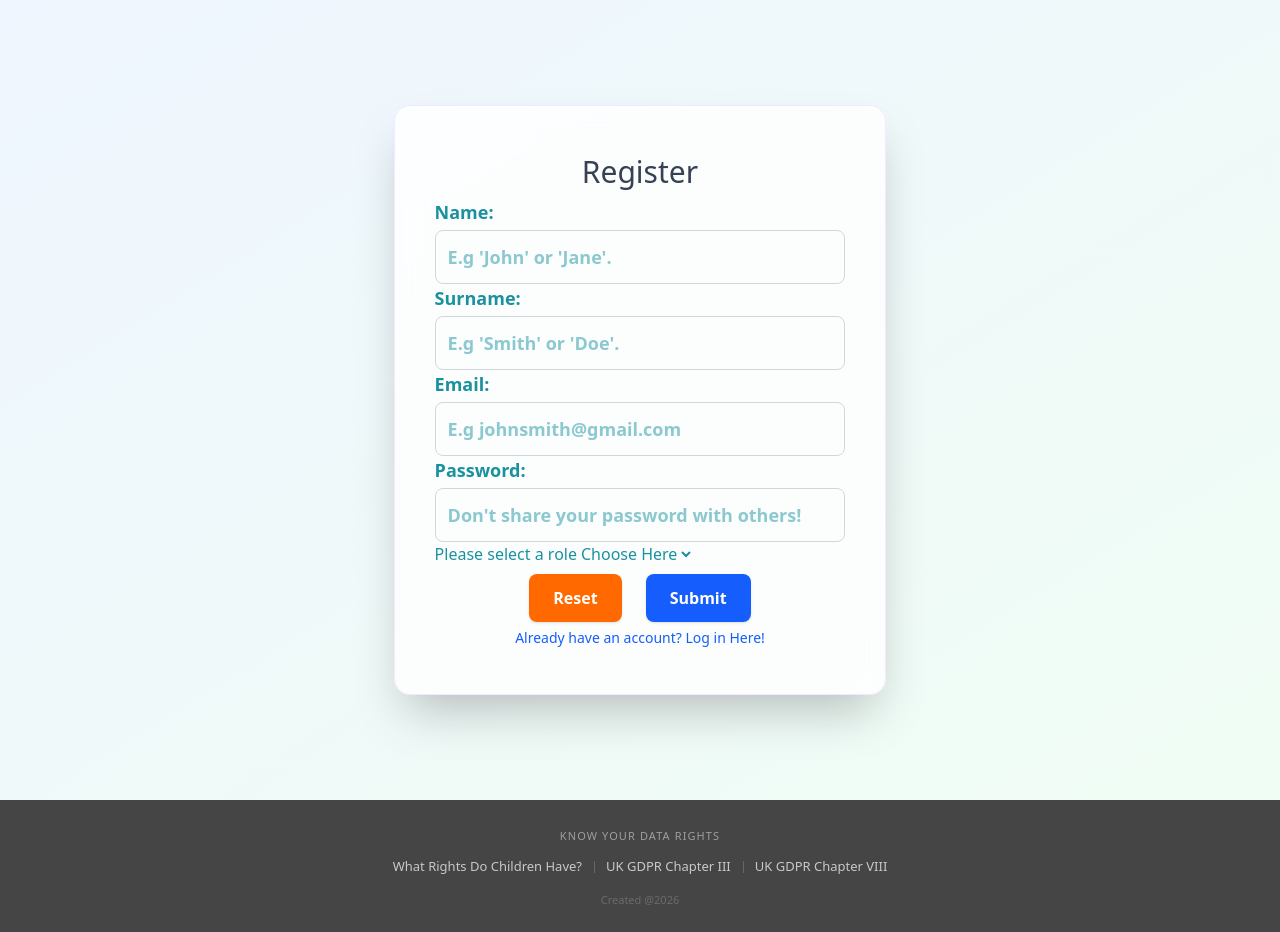
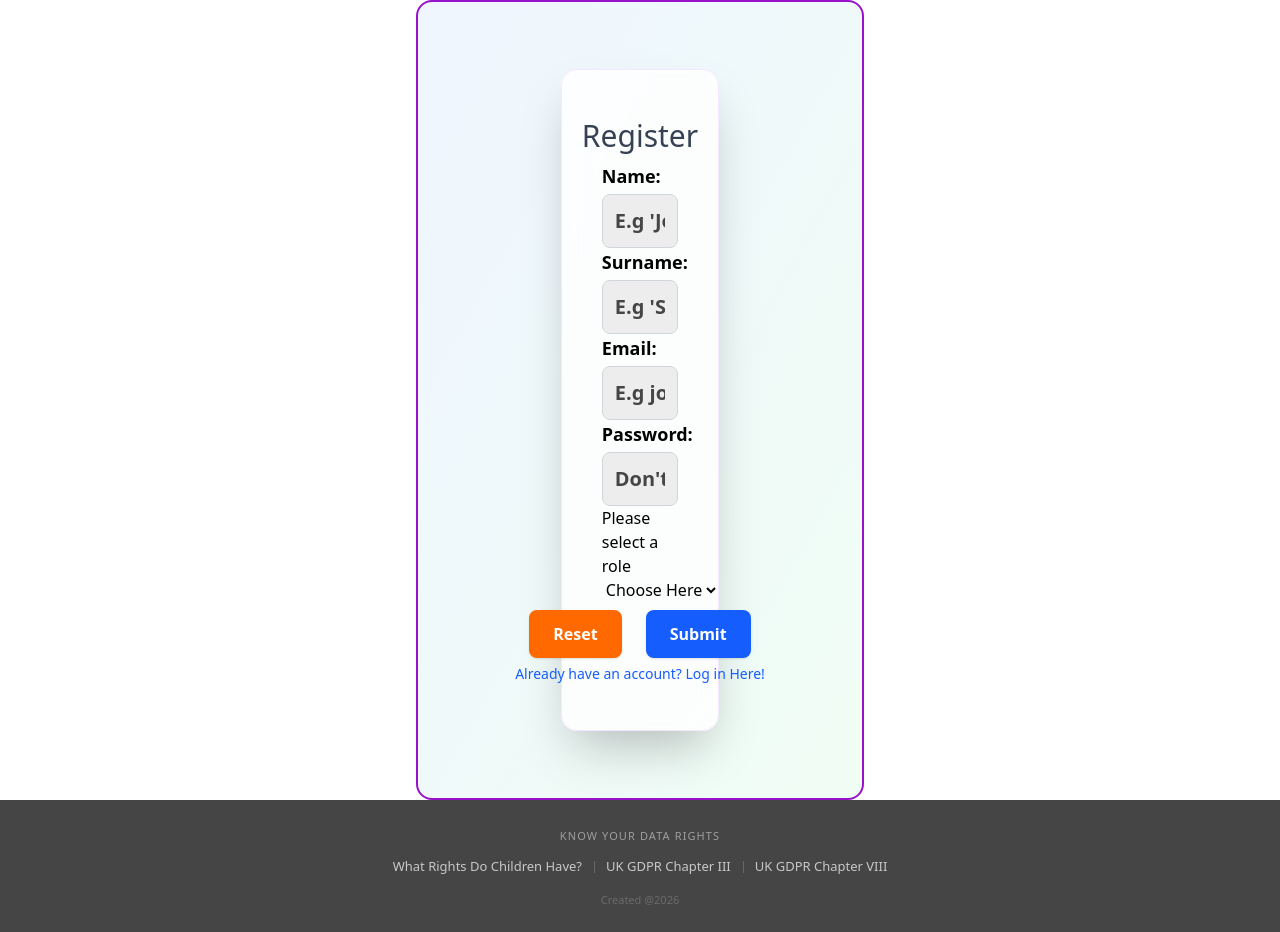
Before and after one commit to HarveyL101/maths_app, a React (Vite) app in the folder client/: page /register in a window 1280 px wide. Built offline with nearby package versions, Linux system fonts and the light colour scheme.

Commit message:
Refactor of 'form' components UI, much more finished. Still suffering fro mvertical height issue tho

```diff
--- a/client/src/styles/base.css
+++ b/client/src/styles/base.css
@@ -8,52 +8,165 @@
     --bg: dark;
     --text: light;
   }
-  .form-container {
-    @apply text-turquoise;
+
+
+  .form-wrapper {
+    @apply
+    flex
+    justify-center
+    items-start
+    px-8 py-4
+    h-auto
+    max-h-fit;
   }
 
-  .form-card {
-    @apply text-turquoise;
+  .form-container {
+    @apply
+    bg-white
+    rounded-2xl
+    border-2 border-light-purple
+    px-4 py-4
+    w-full
+    max-w-md
+    flex flex-col
+    gap-7
+    h-auto
+    shrink-0
+    mx-auto;
   }
 
-  .form-title {
-    @apply text-turquoise;
+  .form-header-container {
+    @apply
+    flex flex-col
+    items-center
+    gap-1
+    pb-5
+    border-b-2 border-turquoise;
   }
 
-  .form-label {
-    @apply text-turquoise;
+  .form-header {
+    @apply
+    text-4xl
+    font-medium
+    text-deep-purple
+    tracking-[-0.01em];
+  }
+
+  .form-subheader {
+    @apply
+    text-sm
+    text-off-grey
+    leading-6;
+  }
+
+  .form-input-container {
+    @apply
+    flex flex-col
+    gap-4;
+  }
+
+  .form-input-row {
+    @apply
+    flex flex-col
+    h-auto;
+  }
+
+  .form-input-label {
+    @apply
+    flex flex-col
+    gap-1.5
+    text-sm text-deep-purple
+    font-medium
+    tracking-normal
+    uppercase;
   }
 
   .form-input {
-    @apply text-turquoise;
+    @apply
+    text-xl text-black
+    bg-off-white
+    border-6 border-light-purple
+    rounded-lg
+    px-[0.6rem] py-3.5
+    outline-none
+    transition-colors duration-150
+    w-auto
+    h-auto;
+  }
+
+  .form-input::placeholder {
+    @apply text-off-grey;
+  }
+
+  .form-input:focus {
+    @apply
+    border-turquoise
+    shadow-2xl
+    bg-white;
+  }
+
+  .form-error-message {
+    @apply
+    text-lg text-[#7A1C1C]
+    font-medium
+    bg-[#FDEAEA]
+    border-[1.5px] border-[#E88080]
+    rounded-lg
+    px-2 py-3.5;
   }
 
   .form-button-container {
-    @apply text-turquoise;
+    @apply
+    flex justify-end
+    gap-3;
   }
 
-  .form-button {
-    @apply text-turquoise;
+  .form-reset-button, .form-submit-button {
+    @apply
+    flex justify-center
+    items-center
+    w-20
+    h-10;
+  }
+
+  .form-reset-button {
+    @apply
+    text-sm text-deep-purple
+    font-medium
+    bg-transparent
+    border-2 border-light-purple
+    rounded-lg
+    px-2 py-5
+    cursor-pointer
+    transition-colors duration-150;
+  }
+
+  .form-reset-button:hover {
+    @apply
+    bg-off-white
+    border-light-purple
+    text-black;
+  }
+
+  .form-submit-button {
+    @apply
+    text-sm text-white
+    font-medium
+    bg-light-purple
+    border-3 border-light-purple
+    rounded-lg
+    px-2 py-5
+    cursor-pointer
+    transition-colors duration-150;
+  }
+
+  .form-submit-button:hover {
+    @apply
+    bg-deep-purple
+    border-deep-purple;
+  }
+
+  .form-submit-button:active {
+    @apply transform scale-95;
   }
 }
-.profile-container {
-    @apply min-h-60 shrink-0 flex items-center justify-center bg-linear-to-br from-blue-50 to-green-50 p-6;
-  }
-  .profile-form-card {
-    @apply bg-white/80 backdrop-blur-md shadow-2xl rounded-2xl p-10 w-full max-w-2/5 border border-purple-100;
-  }
-  .profile-form-title {
-    @apply text-gray-700 text-3xl flex justify-center my-2;
-  }
-  .profile-form-label {
-    @apply flex flex-col text-lg font-bold;
-  }
-  .profile-input {
-    @apply mt-1 p-3 rounded-lg border border-gray-300 hover:border-green-700 hover:shadow-lg outline-none transition;
-  }
-  .profile-button-container {
-    @apply flex justify-center gap-6 w-full pt-2;
-  }
-  .profile-button {
-    @apply px-6 py-3 text-white font-semibold rounded-lg shadow hover:bg-blue-700 hover:shadow-lg hover:cursor-pointer transition;
-  }
```
